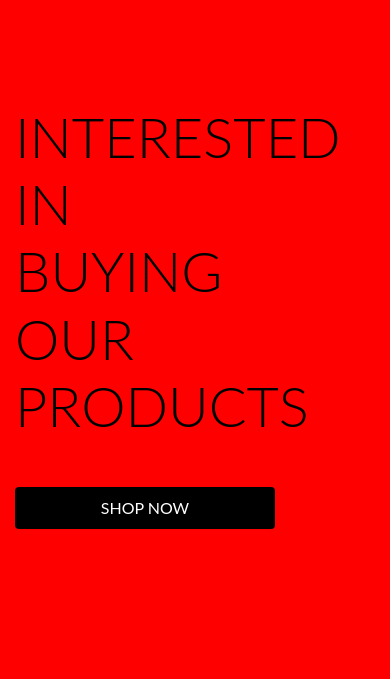
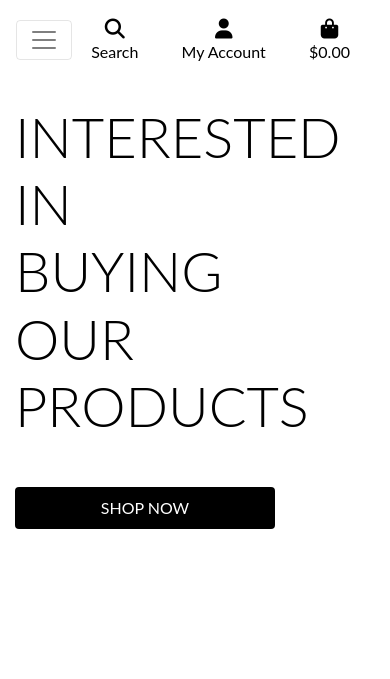
Before and after one commit to tmarkec/row_to_grow, a Django app: page / in a window 390 px wide. Shown: the top 679 px of the page. Run offline with Django 3.2, Linux system fonts and the light colour scheme; some libraries are stand-ins or nearby versions.

Commit message:
add style to navigation menu for large and small screens

```diff
--- a/static/css/base.css
+++ b/static/css/base.css
@@ -5,7 +5,7 @@ html {
 body {
     /* background: url('/media/homepage_background_cropped.jpg') no-repeat center center fixed;
     background-size: cover; */
-    background-color: red;
+
     height: calc(100vh - 164px);
     color: #555;
     font-family: 'Lato';
--- a/templates/base.html
+++ b/templates/base.html
@@ -123,6 +123,15 @@
               </ul>
           </div>
       </div>
+      <div class="row bg-white">
+        <nav class="navbar navbar-expand-lg navbar-light w-100">
+            <button class="navbar-toggler" type="button" data-toggle="collapse" data-target="#main-nav" aria-controls="main-nav" aria-expanded="false" aria-label="Toggle navigation">
+                <span class="navbar-toggler-icon"></span>
+            </button>
+            {% include 'includes/mobile-top-header.html' %}
+            {% include 'includes/main-nav.html' %}
+        </nav>
+    </div>
   </header>
 
     {% if messages %}
--- /dev/null
+++ b/templates/includes/main-nav.html
@@ -0,0 +1,65 @@
+<div class="collapse navbar-collapse" id="main-nav">
+    <ul class="navbar-nav w-auto mx-auto">
+        <li class="nav-item dropdown">
+            <a class="logo-font font-weight-bold nav-link text-black mr-5" href="#" id="all-products-link" data-toggle="dropdown" aria-haspopup="true" aria-expanded="false">
+                Products
+            </a>
+            <div class="dropdown-menu border-0" aria-labelledby="all-products-link">
+                <a href="" class="dropdown-item">All Products</a>
+                <a href="" class="dropdown-item">Accesories</a>
+                <a href="" class="dropdown-item ">Education</a>
+                <!-- <a class="dropdown-item dropdown-submenu dropdown" href=""> Apperal &raquo; </a>
+                  <div class="dropdown-menu dropdown-submenu">
+
+                      <a class="dropdown-item" href="">Rowing jackets</a>
+
+                      <a class="dropdown-item" href="">Leggings</a>
+
+                      <a class="dropdown-item" href="">T-shirts</a>
+
+                </div> -->
+                <a class="dropdown-item dropdown-toggle" href="#" id="navbarDropdownSubmenu" role="button" data-toggle="dropdown" aria-haspopup="true" aria-expanded="false">
+                    Apperal
+                </a>
+                <ul class="dropdown-menu" aria-labelledby="navbarDropdownSubmenu">
+                    <a class="dropdown-item" href="#">Rowing jackets</a>
+                    <a class="dropdown-item" href="#">Leggings</a>
+                    <a class="dropdown-item" href="#">T-shirts</a>
+                </ul>
+
+
+            </div>
+        </li>
+        <li class="nav-item dropdown">
+            <a class="logo-font font-weight-bold nav-link text-black mr-5" href="#" id="specials-link" data-toggle="dropdown" aria-haspopup="true" aria-expanded="false">
+                Special Offers
+            </a>
+            <div class="dropdown-menu border-0" aria-labelledby="specials-link">
+                <a href="" class="dropdown-item">New Arrivals</a>
+                <a href="" class="dropdown-item">Deals</a>
+                <a href="" class="dropdown-item">All Specials</a>
+            </div>
+        </li>
+
+        <li class="nav-item dropdown">
+            <a class="logo-font font-weight-bold nav-link text-black mr-5" href="#" id="clothing-link" data-toggle="dropdown" aria-haspopup="true" aria-expanded="false">
+                Contact
+            </a>
+        </li>
+        {% if request.user.is_authenticated %}
+        <li class="nav-item dropdown">
+            <a class="logo-font font-weight-bold nav-link text-black mr-5" href="#" id="homeware-link" data-toggle="dropdown" aria-haspopup="true" aria-expanded="false">
+                Account
+            </a>
+            <div class="dropdown-menu border-0" aria-labelledby="homeware-link">
+                <a href="" class="dropdown-item">Previous orders</a>
+                <a href="" class="dropdown-item">Login & Security</a>
+                <a href="" class="dropdown-item">Shipping address</a>
+                <a href="" class="dropdown-item">Wishlist</a>
+            </div>
+        </li>
+        {% endif %}
+
+
+    </ul>
+</div>
--- /dev/null
+++ b/templates/includes/mobile-top-header.html
@@ -0,0 +1,56 @@
+<li class="list-inline-item">
+    <a class="text-black nav-link d-block d-lg-none" href="#" id="mobile-search" data-toggle="dropdown" aria-haspopup="true" aria-expanded="false">
+        <div class="text-center">
+            <div><i class="fas fa-search fa-lg"></i></div>
+            <p class="my-0">Search</p>
+        </div>
+    </a>
+    <div class="dropdown-menu border-0 w-100 p-3 rounded-0 my-0" aria-labelledby="mobile-search">
+        <form class="form" method="GET" action="">
+            <div class="input-group w-100">
+                <input class="form-control border border-black rounded-0" type="text" name="q" placeholder="Search our site">
+                <div class="input-group-append">
+                    <button class="form-control form-control btn btn-black border border-black rounded-0" type="submit">
+                        <span class="icon">
+                            <i class="fas fa-search"></i>
+                        </span>
+                    </button>
+                </div>
+            </div>
+        </form>
+    </div>
+</li>
+<li class="list-inline-item dropdown">
+    <a class="text-black nav-link d-block d-lg-none" href="#" id="user-options" data-toggle="dropdown" aria-haspopup="true" aria-expanded="false">
+        <div class="text-center">
+            <div><i class="fas fa-user fa-lg"></i></div>
+            <p class="my-0">My Account</p>
+        </div>
+    </a>
+    <div class="dropdown-menu border-0" aria-labelledby="user-options">
+        {% if request.user.is_authenticated %}
+            {% if request.user.is_superuser %}
+                <a href="{% url 'account_logout' %}" class="dropdown-item">Product Management</a>
+            {% endif %}
+            <a href="#" class="dropdown-item">My Profile</a>
+            <a href="{% url 'account_logout' %}" class="dropdown-item">Logout</a>
+        {% else %}
+            <a href="{% url 'account_signup' %}" class="dropdown-item">Register</a>
+            <a href="{% url 'account_login' %}" class="dropdown-item">Login</a>
+        {% endif %}
+    </div>
+</li>
+<li class="list-inline-item">
+    <a class="{% if grand_total %}text-primary font-weight-bold{% else %}text-black{% endif %} nav-link d-block d-lg-none" href="">
+        <div class="text-center">
+            <div><i class="fas fa-shopping-bag fa-lg"></i></div>
+            <p class="my-0">
+                {% if grand_total %}
+                    ${{ grand_total|floatformat:2 }}
+                {% else %}
+                    $0.00
+                {% endif %}
+            </p>
+        </div>
+    </a>
+</li>
```
